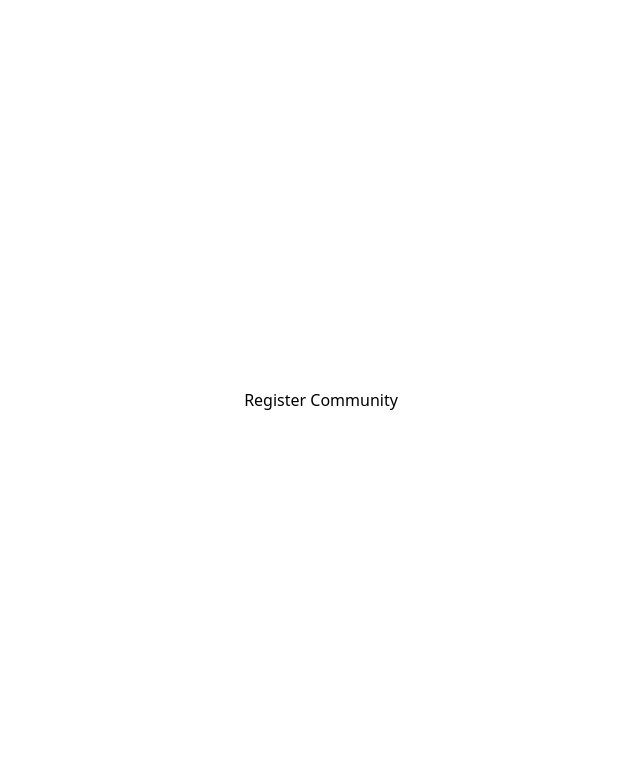
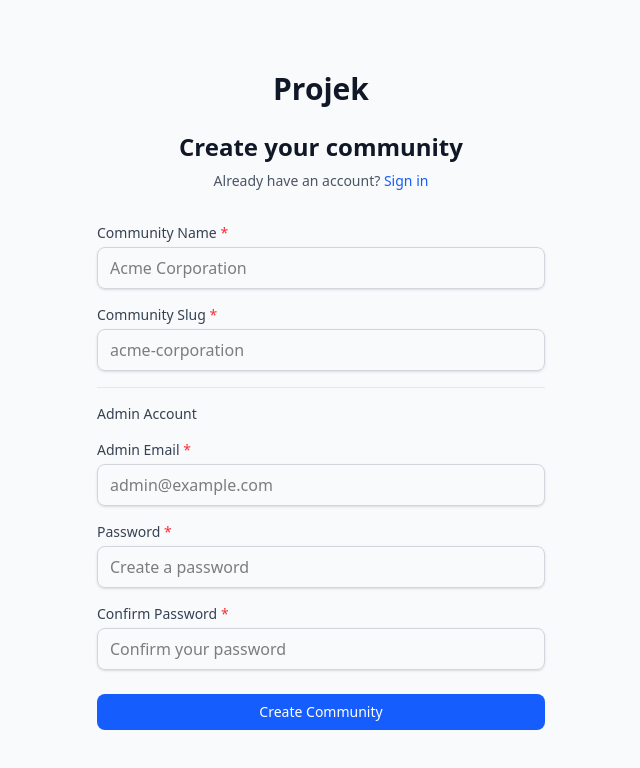
Before and after one commit to rezamonangg/projek, a SvelteKit app in the folder frontend/: page /register in a window 1280 px wide. Shown: the top 768 px of the page, without its empty margins (319-959 px from the left). Built offline with nearby package versions, Linux system fonts and the light colour scheme.

Commit message:
feat: add register community page with form

```diff
--- a/frontend/src/routes/(auth)/register/+page.svelte
+++ b/frontend/src/routes/(auth)/register/+page.svelte
@@ -1,7 +1,164 @@
+<script lang="ts">
+	import { Button } from '$lib/components/common';
+	import { Input } from '$lib/components/common';
+
+	let communityName = $state('');
+	let slug = $state('');
+	let adminEmail = $state('');
+	let adminPassword = $state('');
+	let confirmPassword = $state('');
+	let loading = $state(false);
+	let errors = $state<Record<string, string>>({});
+	let submitError = $state('');
+
+	function generateSlug(name: string): string {
+		return name
+			.toLowerCase()
+			.replace(/[^a-z0-9]+/g, '-')
+			.replace(/^-|-$/g, '');
+	}
+
+	function validateForm(): boolean {
+		errors = {};
+
+		if (!communityName) {
+			errors.communityName = 'Community name is required';
+		} else if (communityName.length < 3) {
+			errors.communityName = 'Community name must be at least 3 characters';
+		}
+
+		if (!slug) {
+			errors.slug = 'Slug is required';
+		} else if (!/^[a-z0-9-]+$/.test(slug)) {
+			errors.slug = 'Slug can only contain lowercase letters, numbers, and hyphens';
+		}
+
+		if (!adminEmail) {
+			errors.adminEmail = 'Email is required';
+		} else if (!/^[^\s@]+@[^\s@]+\.[^\s@]+$/.test(adminEmail)) {
+			errors.adminEmail = 'Please enter a valid email address';
+		}
+
+		if (!adminPassword) {
+			errors.adminPassword = 'Password is required';
+		} else if (adminPassword.length < 8) {
+			errors.adminPassword = 'Password must be at least 8 characters';
+		}
+
+		if (!confirmPassword) {
+			errors.confirmPassword = 'Please confirm your password';
+		} else if (adminPassword !== confirmPassword) {
+			errors.confirmPassword = 'Passwords do not match';
+		}
+
+		return Object.keys(errors).length === 0;
+	}
+
+	async function handleSubmit(e: Event) {
+		e.preventDefault();
+		submitError = '';
+
+		if (!validateForm()) {
+			return;
+		}
+
+		loading = true;
+		// Will be integrated with mock API in next commit
+		loading = false;
+	}
+
+	$effect(() => {
+		if (communityName && !slug) {
+			slug = generateSlug(communityName);
+		}
+	});
+</script>
+
 <svelte:head>
-	<title>Register - Projek</title>
+	<title>Register Community - Projek</title>
 </svelte:head>
 
-<div class="flex min-h-screen items-center justify-center">
-	<h1>Register Community</h1>
+<div class="min-h-screen flex items-center justify-center bg-gray-50 py-12 px-4 sm:px-6 lg:px-8">
+	<div class="max-w-md w-full space-y-8">
+		<div>
+			<h1 class="text-center text-3xl font-bold text-gray-900">Projek</h1>
+			<h2 class="mt-6 text-center text-2xl font-semibold text-gray-900">Create your community</h2>
+			<p class="mt-2 text-center text-sm text-gray-600">
+				Already have an account?
+				<a href="/login" class="font-medium text-blue-600 hover:text-blue-500">
+					Sign in
+				</a>
+			</p>
+		</div>
+
+		<form class="mt-8 space-y-6" onsubmit={handleSubmit}>
+			{#if submitError}
+				<div class="bg-red-50 border border-red-200 text-red-700 px-4 py-3 rounded-lg text-sm">
+					{submitError}
+				</div>
+			{/if}
+
+			<div class="space-y-4">
+				<Input
+					name="communityName"
+					label="Community Name"
+					bind:value={communityName}
+					error={errors.communityName}
+					required
+					placeholder="Acme Corporation"
+				/>
+
+				<Input
+					name="slug"
+					label="Community Slug"
+					bind:value={slug}
+					error={errors.slug}
+					required
+					placeholder="acme-corporation"
+				/>
+
+				<div class="border-t border-gray-200 pt-4">
+					<p class="text-sm font-medium text-gray-700 mb-4">Admin Account</p>
+
+					<div class="space-y-4">
+						<Input
+							type="email"
+							name="adminEmail"
+							label="Admin Email"
+							bind:value={adminEmail}
+							error={errors.adminEmail}
+							required
+							placeholder="admin@example.com"
+						/>
+
+						<Input
+							type="password"
+							name="adminPassword"
+							label="Password"
+							bind:value={adminPassword}
+							error={errors.adminPassword}
+							required
+							placeholder="Create a password"
+						/>
+
+						<Input
+							type="password"
+							name="confirmPassword"
+							label="Confirm Password"
+							bind:value={confirmPassword}
+							error={errors.confirmPassword}
+							required
+							placeholder="Confirm your password"
+						/>
+					</div>
+				</div>
+			</div>
+
+			<div>
+				<Button type="submit" {loading} class="w-full">
+					Create Community
+				</Button>
+			</div>
+		</form>
+	</div>
 </div>
```
